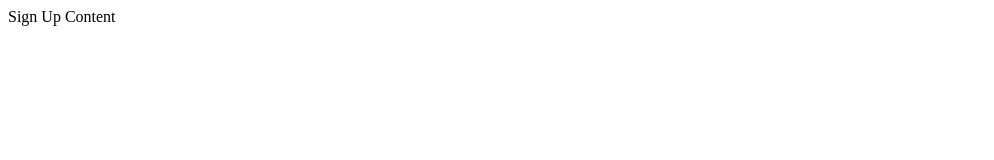
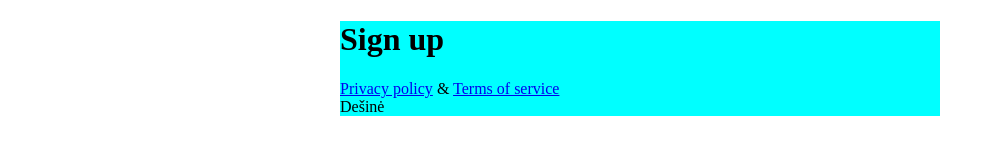
Before and after one commit to ignasandr/4_signUp, a plain HTML site: page index.html in a window 1280 px wide. Shown: the whole page, without its empty margins (0-994 px from the left). Drawn offline with Linux system fonts and the light colour scheme.

Commit message:
Basic Layout

```diff
--- a/index.html
+++ b/index.html
@@ -3,8 +3,21 @@
 <head>
     <meta charset="UTF-8">
     <title>Sign Up</title>
+    <link rel="stylesheet" type="text/css" href="style.css">
 </head>
 <body>
-    Sign Up Content
+    <div class="container">
+        <div class="left">
+            <h1>Sign up</h1>
+            <div class="links">
+                <a href="#">Privacy policy</a>
+                <span>&</span>
+                <a href="#">Terms of service</a>
+            </div>
+        </div>
+        <div class="right">
+            Dešinė
+        </div>
+    </div>
 </body>
 </html>
--- /dev/null
+++ b/style.css
@@ -0,0 +1,5 @@
+.container {
+    width: 600px;
+    margin: 0 auto;
+    background-color:aqua;
+}
```
Also changed, not shown: img/kalnas.png (added), img/source.png (added).
